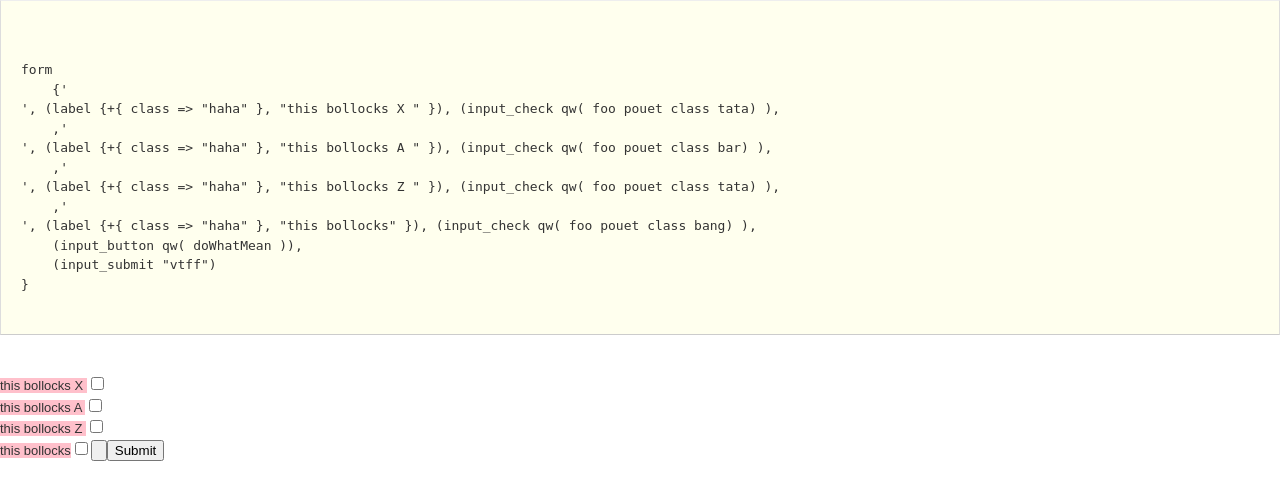
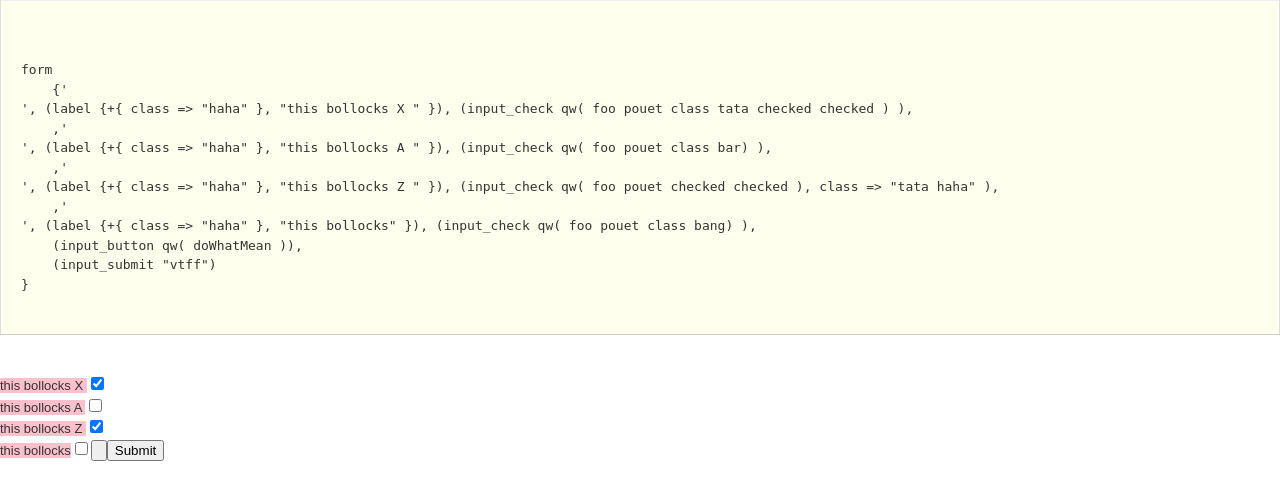
Before and after one commit to eiro/pocamix, a plain HTML site: page index.html in a window 1280 px wide. Drawn offline with Linux system fonts and the light colour scheme; a script that the page names is missing.

Commit message:
jQuery cs Vanilla: CSS selectors and Ajax ideas
we tested a more complicated CSS selector just to ensure we'll not miss
something on this topic. Then Geoffroy showed me what he expected about
Ajax use. Inspired by CPAN LWP::Simple, i made a proposal of having
HTTP verbs as functions. there is no implementation but an exemple of
GET call instead.

```diff
--- a/index.html
+++ b/index.html
@@ -11,9 +11,9 @@
 <pre>
 
 form
-    {'<br/>', (label {+{ class => "haha" }, "this bollocks X " }), (input_check qw( foo pouet class tata) ),
+    {'<br/>', (label {+{ class => "haha" }, "this bollocks X " }), (input_check qw( foo pouet class tata checked checked ) ),
     ,'<br/>', (label {+{ class => "haha" }, "this bollocks A " }), (input_check qw( foo pouet class bar) ),
-    ,'<br/>', (label {+{ class => "haha" }, "this bollocks Z " }), (input_check qw( foo pouet class tata) ),
+    ,'<br/>', (label {+{ class => "haha" }, "this bollocks Z " }), (input_check qw( foo pouet checked checked ), class => "tata haha" ),
     ,'<br/>', (label {+{ class => "haha" }, "this bollocks" }), (input_check qw( foo pouet class bang) ),
     (input_button qw( doWhatMean )),
     (input_submit "vtff")
@@ -21,7 +21,7 @@ form
 
 </pre>
 
-<form><br/><label class="haha">this bollocks X </label><input name="foo" type="checkbox" value="pouet" class="tata"/><br/><label class="haha">this bollocks A </label><input value="pouet" type="checkbox" name="foo" class="bar"/><br/><label class="haha">this bollocks Z </label><input value="pouet" type="checkbox" name="foo" class="tata"/><br/><label class="haha">this bollocks</label><input class="bang" type="checkbox" name="foo" value="pouet"/><input type="button" name="doWhatMean"/><input type="submit" name="vtff"/></form>
+<form><br/><label class="haha">this bollocks X </label><input type="checkbox" checked="checked" class="tata" name="foo" value="pouet"/><br/><label class="haha">this bollocks A </label><input type="checkbox" class="bar" name="foo" value="pouet"/><br/><label class="haha">this bollocks Z </label><input class="tata haha" checked="checked" value="pouet" name="foo" type="checkbox"/><br/><label class="haha">this bollocks</label><input type="checkbox" name="foo" value="pouet" class="bang"/><input name="doWhatMean" type="button"/><input type="submit" name="vtff"/></form>
 
 
 <script src="behave.js"></script>
```
Also changed, not shown: 1 other file.
